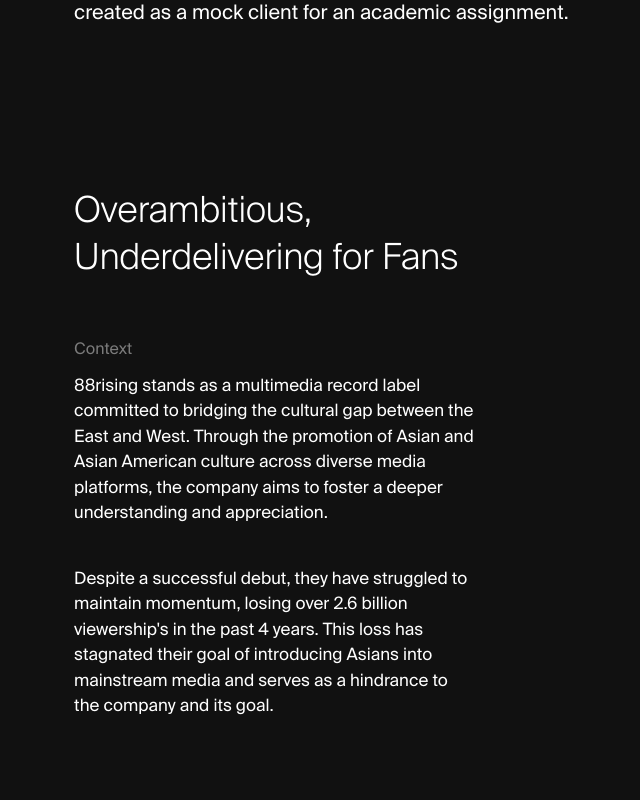
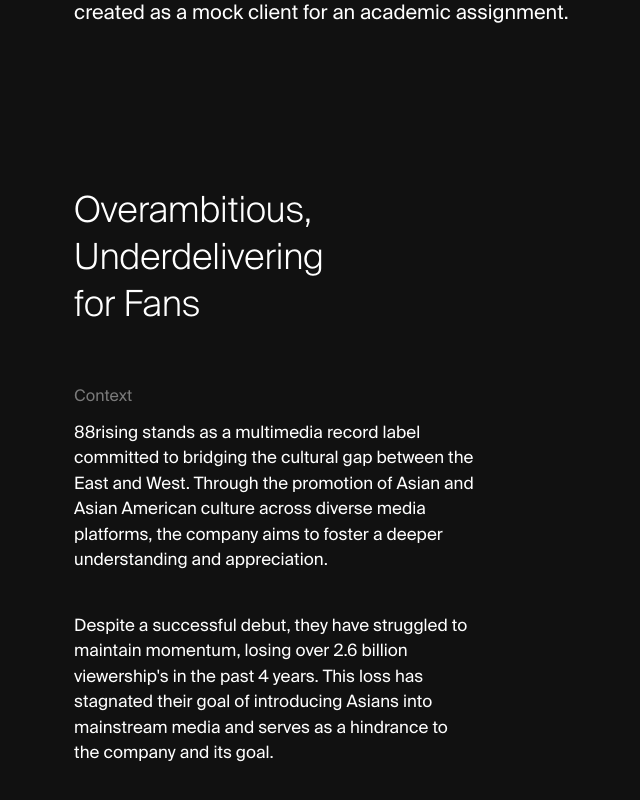
Before and after one commit to Ain3e/SveltekitPortfolio-2025, a SvelteKit app: page /88risingCaseStudy in a window 1280 px wide. Shown: the part 1417-2217 px from the top of the page, without its empty margins (261-901 px from the left). Built offline with nearby package versions, Linux system fonts and the light colour scheme.

Commit message:
Update +page.svelte

```diff
--- a/src/routes/88risingCaseStudy/+page.svelte
+++ b/src/routes/88risingCaseStudy/+page.svelte
@@ -143,7 +143,7 @@
     </section>
 
     <section class="mx-5 grid grid-cols-12 gap-x-5 mt-40">
-        <div class="col-start-4 col-span-4">
+        <div class="col-start-4 col-span-3">
             <h2 class="font-light text-36px">Overambitious, Underdelivering for Fans</h2>
         </div>
         <div class="col-start-4 col-span-4 mt-14">
```
